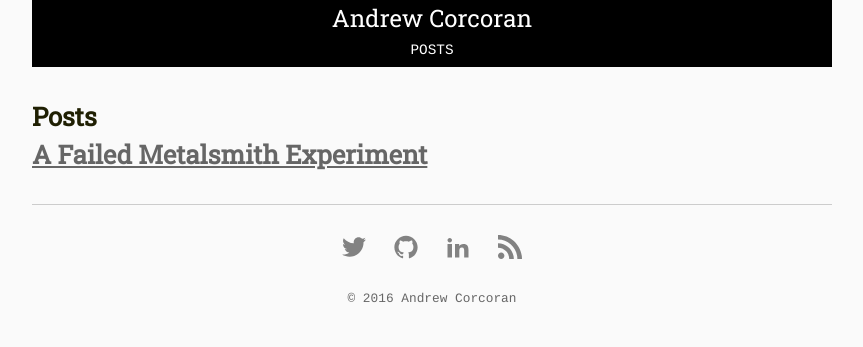
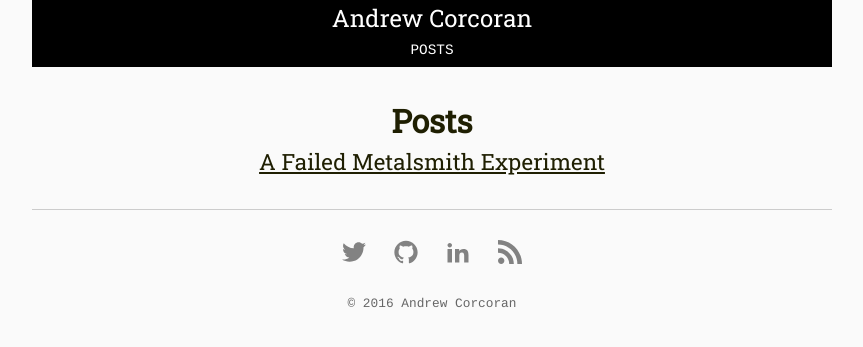
Before and after one commit to corca/corca.github.io, a Jekyll site: the page built from index.html, in a window 1280 px wide. Shown: the top 347 px of the page, without its empty margins (208-1071 px from the left). Built offline with Jekyll 4.4.1, drawn with Linux system fonts in a browser that asks for light colours.

Commit message:
Added padding on mobile devices

```diff
--- a/_sass/_layout.scss
+++ b/_sass/_layout.scss
@@ -24,7 +24,7 @@
   list-style-position: inside;
 }
 
-h1,h2,h3,h4,h5,h6 {
+h1,h2,h3,h4,h5,h6, .post-link {
   font-family: 'Roboto Slab', serif;
   color: #1F1F02;
 }
@@ -41,7 +41,7 @@
   font-size: 1.6em;
 }
 
-h4 {
+h4, .post-link {
   font-size: 1.4em;
 }
 
@@ -185,7 +185,7 @@
 }
 
 // Post styling
-.post-header {
+.post-header, .page-heading, .post-list {
   text-align: center;
 }
 
@@ -193,3 +193,12 @@
   font-family: "Courier", serif;
   font-size: .8em;
 }
+
+@include media-query($on-mobile) {
+  .post-content {
+    p {
+      padding-right: $spacing-unit / 2;
+      padding-left: $spacing-unit / 2;
+    }
+  }
+}
--- a/css/main.scss
+++ b/css/main.scss
@@ -31,8 +31,7 @@
 // Width of the content area
 $content-width:    800px;
 
-$on-palm:          600px;
-$on-laptop:        800px;
+$on-mobile:        800px;
 
 // Use media queries like this:
 // @include media-query($on-palm) {
@@ -43,7 +42,7 @@
 // }
 
 @mixin media-query($device) {
-    @media screen and (min-width: $device) {
+    @media screen and (max-width: $device) {
         @content;
     }
 }
--- a/index.html
+++ b/index.html
@@ -3,15 +3,12 @@
 title: Posts
 ---
 <div class="home">
-  <h3 class="page-heading">Posts</h3>
+  <h1 class="page-heading">Posts</h1>
   <ul class="post-list">
     {% for post in site.posts %}
       <li>
-        <!-- <span class="post-meta">{{ post.date | date: "%b %-d, %Y" }}</span> -->
-        <h3>
           <a class="post-link" href="{{ post.url | prepend: site.baseurl }}">{{ post.title }}</a>
-
-        </h3>
+          <!-- <span class="post-meta">({{ post.date | date: "%b %-d, %Y" }})</span> -->
       </li>
     {% endfor %}
   </ul>
```
